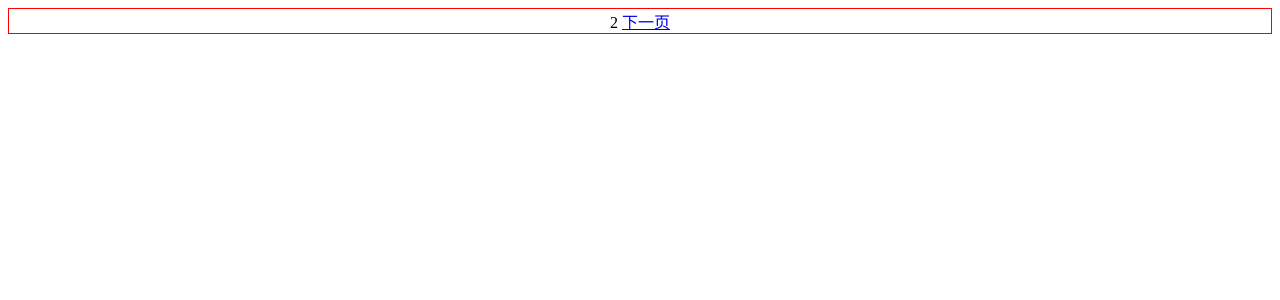
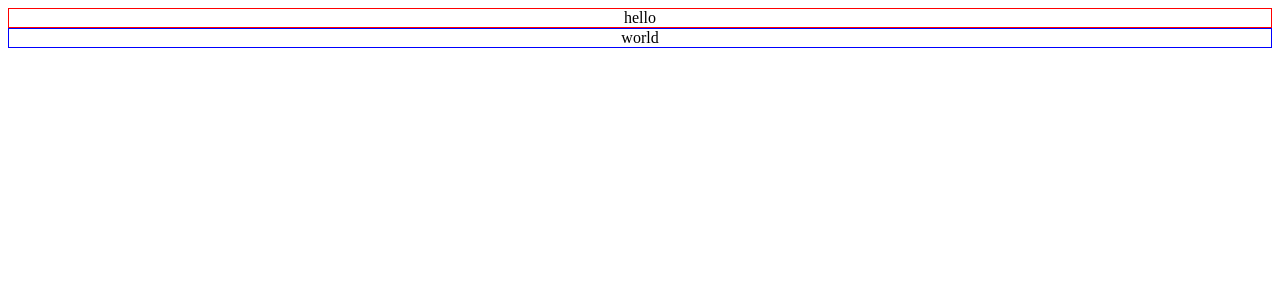
Before and after one commit to valcosmos/mangosteen-rt, a React (Vite) app: page /welcome/2 in a window 1280 px wide. Shown: the top 300 px of the page. Built offline with nearby package versions, Linux system fonts and the light colour scheme.

Commit message:
feat: try styled components

```diff
--- a/package.json
+++ b/package.json
@@ -12,16 +12,20 @@
   },
   "dependencies": {
     "@react-spring/web": "^9.5.5",
+    "classnames": "^2.3.2",
     "react": "^18.2.0",
     "react-dom": "^18.2.0",
-    "react-router-dom": "^6.4.2"
+    "react-router-dom": "^6.4.2",
+    "styled-components": "^5.3.6"
   },
   "devDependencies": {
     "@antfu/eslint-config": "^0.27.0",
     "@types/react": "^18.0.21",
     "@types/react-dom": "^18.0.6",
+    "@types/styled-components": "^5.1.26",
     "@vitejs/plugin-react": "^2.1.0",
     "eslint": "^8.25.0",
+    "sass": "^1.55.0",
     "typescript": "^4.8.4",
     "vite": "^3.1.8"
   }
--- /dev/null
+++ b/src/page/Welcome1.module.scss
@@ -0,0 +1,3 @@
+.wrapper{
+  color: red;
+}
--- a/src/page/Welcome1.tsx
+++ b/src/page/Welcome1.tsx
@@ -1,12 +1,11 @@
 import type { FC } from 'react'
-import { NavLink } from 'react-router-dom'
-
+import s from './Welcome1.module.scss'
 interface Welcome1Props {}
 
 const Welcome1: FC<Welcome1Props> = () => {
   return (
-    <div style={{ border: '1px solid red' }}>
-      1 <NavLink to={'/welcome/2'}>下一页</NavLink>{' '}
+    <div className={s.wrapper}>
+111
     </div>
   )
 }
--- a/src/page/Welcome2.tsx
+++ b/src/page/Welcome2.tsx
@@ -1,12 +1,23 @@
 import type { FC } from 'react'
-import { NavLink } from 'react-router-dom'
+import styled from 'styled-components'
 
 interface Welcome1Props {}
 
+const Box = styled.div`
+  border: 1px solid red;
+  &:hover {
+    color: red;
+  }
+`
+
+const BlueBox = styled(Box)`
+  border-color: blue;
+`
+
 const Welcome2: FC<Welcome1Props> = () => {
   return (
-    <div style={{ border: '1px solid red' }}>
-      2 <NavLink to={'/welcome/3'}>下一页</NavLink>{' '}
+    <div>
+      <Box>hello</Box> <BlueBox>world</BlueBox>
     </div>
   )
 }
```
Also changed, not shown: 1 other file (tests, documents, lock files or other folders).
